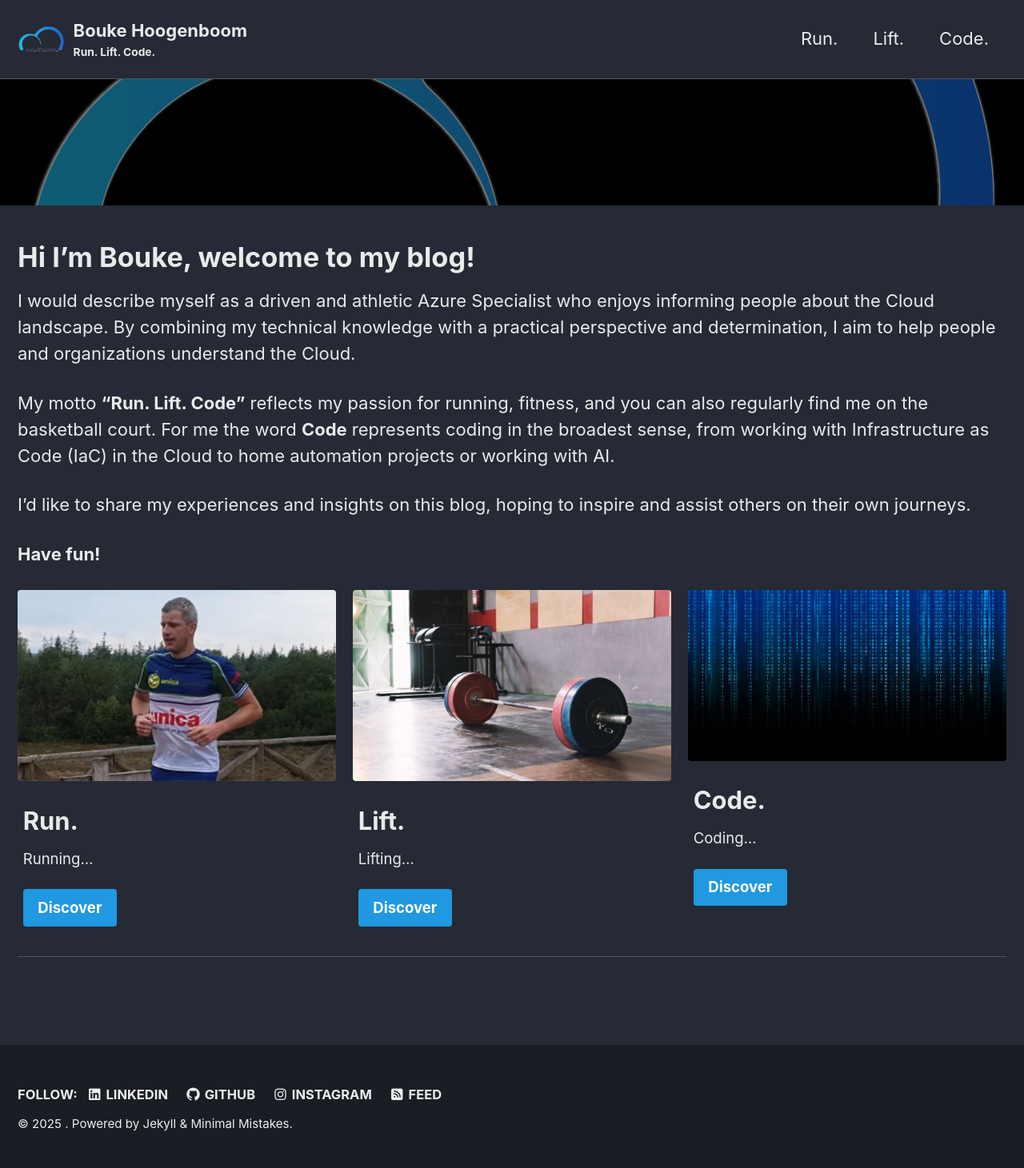
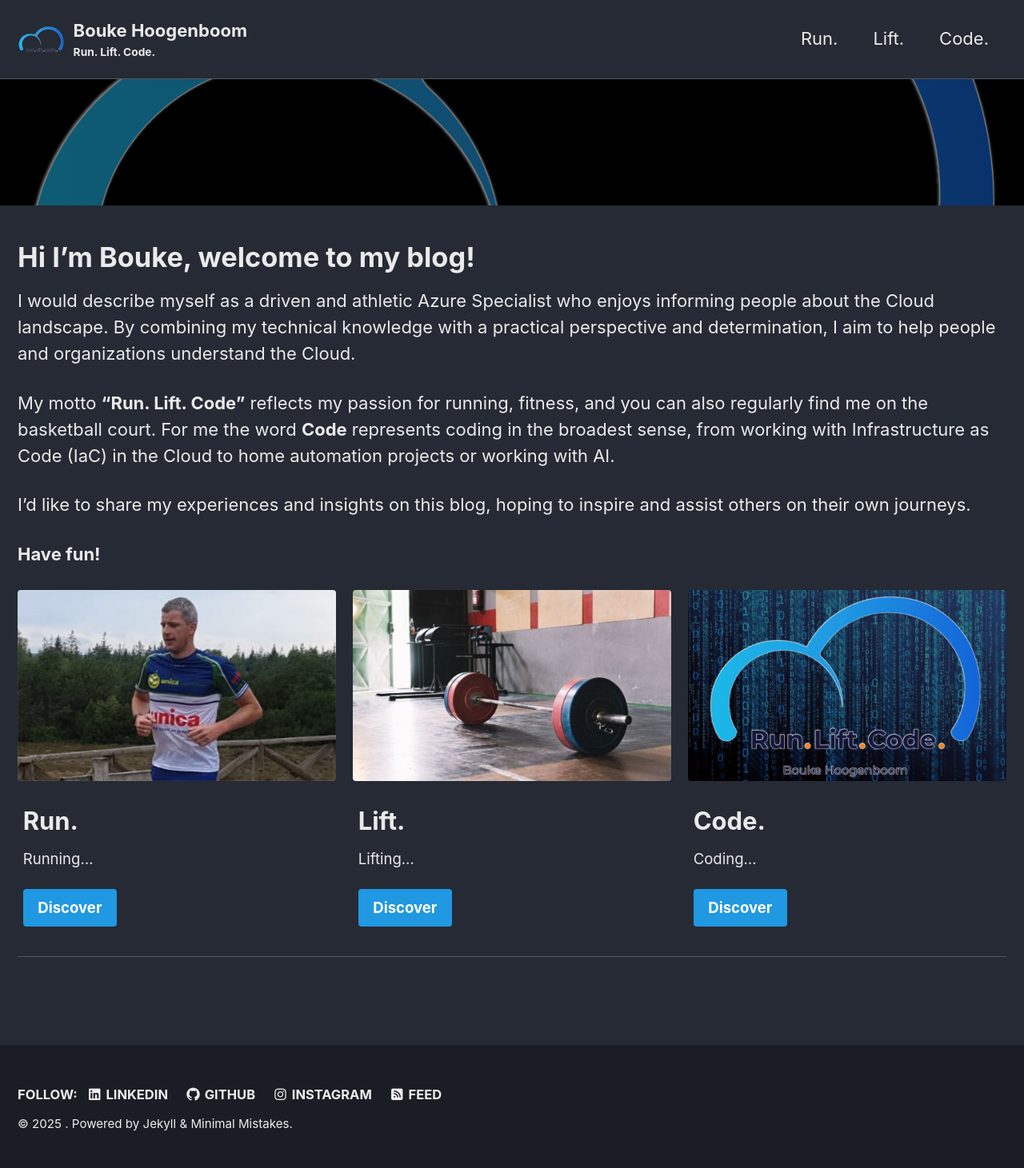
Before and after one commit to bhoogenboom/BoukeHoogenboom, a Jekyll site: the page built from _pages/home.md, in a window 1280 px wide. Shown: the whole page at 80% size. Built offline with Jekyll 4.4.1, drawn with Linux system fonts in a browser that asks for light colours; cached includes are drawn as plain includes.

Commit message:
changed pictures

```diff
--- a/_pages/home.md
+++ b/_pages/home.md
@@ -19,7 +19,7 @@ feature_row:
   url: "/lift/"
   btn_class: "btn--primary"
   btn_label: "Discover"
-- image_path: /assets/images/code-teaser.jpg
+- image_path: /assets/images/Binary-Code-RLC-500x300.png
   alt: ""
   title: "Code."
   excerpt: "Coding..."
```
Also changed, not shown: assets/images/Binary-Code-RLC-500x300.png (added), 1 other file.
